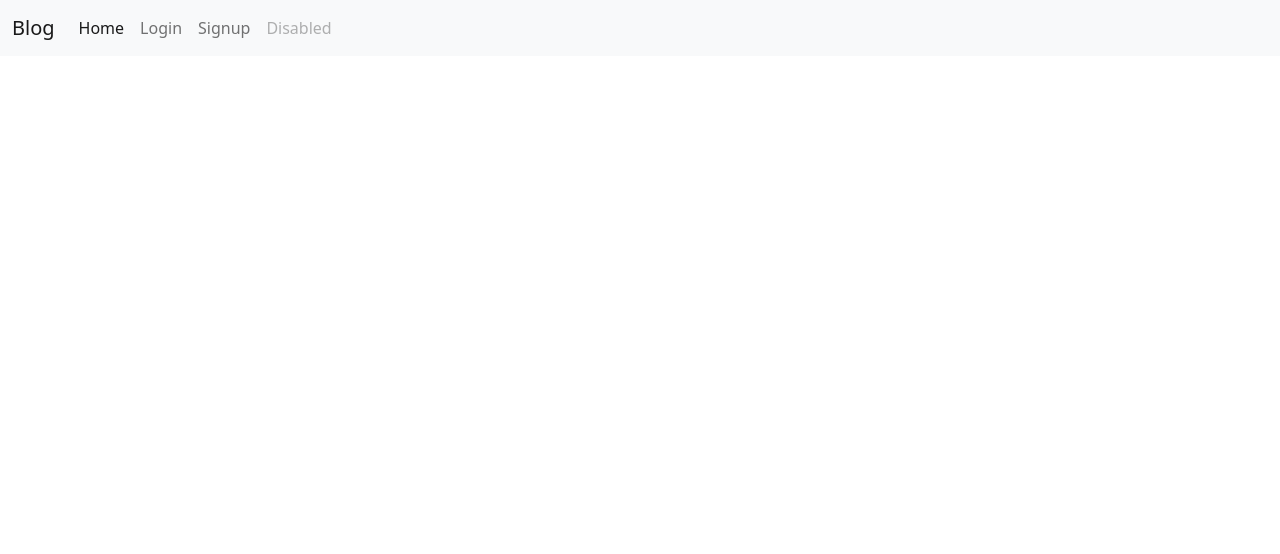
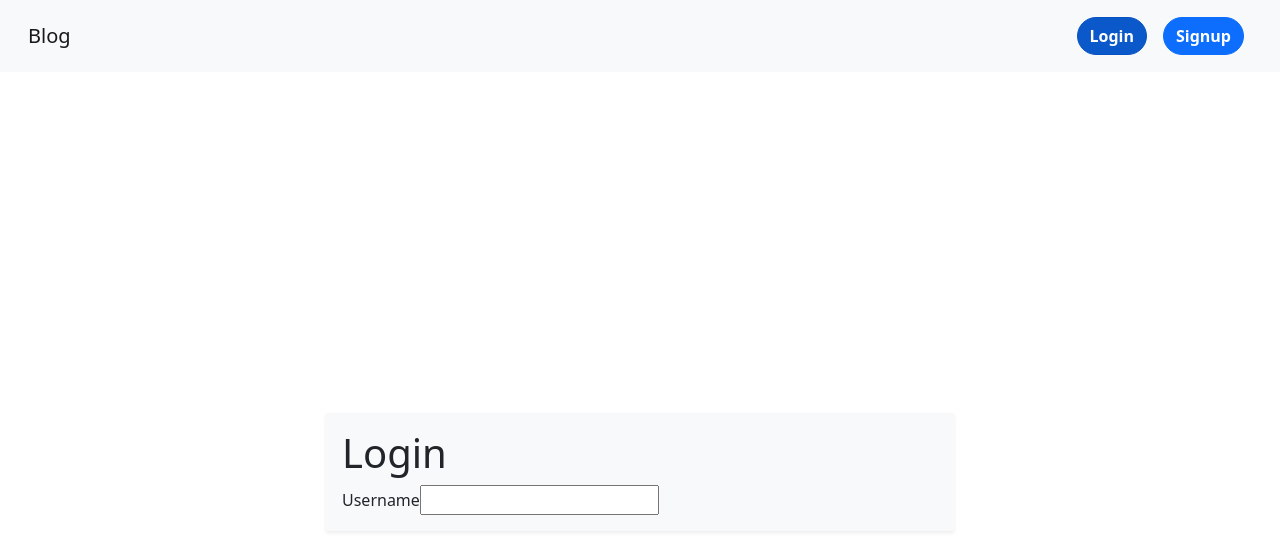
Before and after one commit to Ajinkyap22/MERN-blog, a React (Create React App) app in the folder client/: page /login in a window 1280 px wide. Shown: the top 554 px of the page. Built offline with nearby package versions, Linux system fonts and the light colour scheme.

Commit message:
Started login

```diff
--- a/client/public/index.html
+++ b/client/public/index.html
@@ -15,7 +15,7 @@
     />
   </head>
   <body>
-    <div id="root"></div>
+    <div id="root" class="h-100"></div>
   </body>
 
   <script
--- a/client/src/App.js
+++ b/client/src/App.js
@@ -1,15 +1,21 @@
 import "./App.css";
 import Navbar from "./Components/Navbar";
+import Login from "./Components/Login";
 import { BrowserRouter as Router, Switch, Route } from "react-router-dom";
 
 function App() {
   return (
-    <div className="App">
-      <header>
-        <Router>
+    <div className="App h-100">
+      <Router>
+        <header>
           <Navbar />
-        </Router>
-      </header>
+        </header>
+        <Switch>
+          {/* <Route exact path="/" component={Home}/> */}
+          <Route exact path="/login" component={Login} />
+          {/* <Route exact path="/signup" component={Signup}/> */}
+        </Switch>
+      </Router>
     </div>
   );
 }
--- /dev/null
+++ b/client/src/Components/Login.js
@@ -0,0 +1,18 @@
+function Login() {
+  return (
+    <div className="container-fluid d-flex justify-content-center align-items-center h-100">
+      <div className="bg-light w-50 shadow-sm p-3 ">
+        <h1>Login</h1>
+
+        <form action="" method="POST">
+          <div className="form-group">
+            <label htmlFor="username fw-bold">Username</label>
+            <input type="text" name="username" required />
+          </div>
+        </form>
+      </div>
+    </div>
+  );
+}
+
+export default Login;
--- a/client/src/Components/Navbar.js
+++ b/client/src/Components/Navbar.js
@@ -3,8 +3,8 @@ import { NavLink } from "react-router-dom";
 function Navbar() {
   return (
     <nav className="navbar navbar-expand-lg navbar-light bg-light">
-      <div className="container-fluid">
-        <NavLink exact to="/" className="navbar-brand">
+      <div className="container-fluid py-2">
+        <NavLink exact to="/" className="navbar-brand px-3">
           Blog
         </NavLink>
 
@@ -20,31 +20,44 @@ function Navbar() {
           <span className="navbar-toggler-icon"></span>
         </button>
 
-        <div className="collapse navbar-collapse" id="navbarNavAltMarkup">
+        <div
+          className="collapse navbar-collapse justify-content-end px-3"
+          id="navbarNavAltMarkup"
+        >
           <div className="navbar-nav">
-            <NavLink
+            {/* <NavLink
               exact
               to="/"
               activeClassName="active"
-              className="nav-link active"
+              className="nav-link mx-2"
               aria-current="page"
             >
               Home
-            </NavLink>
-            <NavLink exact to="/" activeClassName="active" className="nav-link">
+            </NavLink> */}
+            <NavLink
+              exact
+              to="/login"
+              activeClassName="active"
+              className="btn btn-primary fw-bold rounded-pill mx-2"
+            >
               Login
-            </NavLink>
-            <NavLink exact to="/" activeClassName="active" className="nav-link">
-              Signup
             </NavLink>
             <NavLink
               exact
               to="/"
               activeClassName="active"
-              className="nav-link disabled"
+              className="btn btn-primary fw-bold rounded-pill mx-2"
+            >
+              Signup
+            </NavLink>
+            {/* <NavLink
+              exact
+              to="/"
+              activeClassName="active"
+              className="nav-link mx-2"
             >
               Disabled
-            </NavLink>
+            </NavLink> */}
           </div>
         </div>
       </div>
--- /dev/null
+++ b/client/src/index.css
@@ -0,0 +1,6 @@
+html,
+body {
+  position: relative;
+  height: 100%;
+  width: 100%;
+}
--- a/client/src/index.js
+++ b/client/src/index.js
@@ -1,6 +1,7 @@
 import React from "react";
 import ReactDOM from "react-dom";
 import App from "./App";
+import "./index.css";
 
 ReactDOM.render(
   <React.StrictMode>
```
Also changed, not shown: client/src/Components/Signup.js (added).
